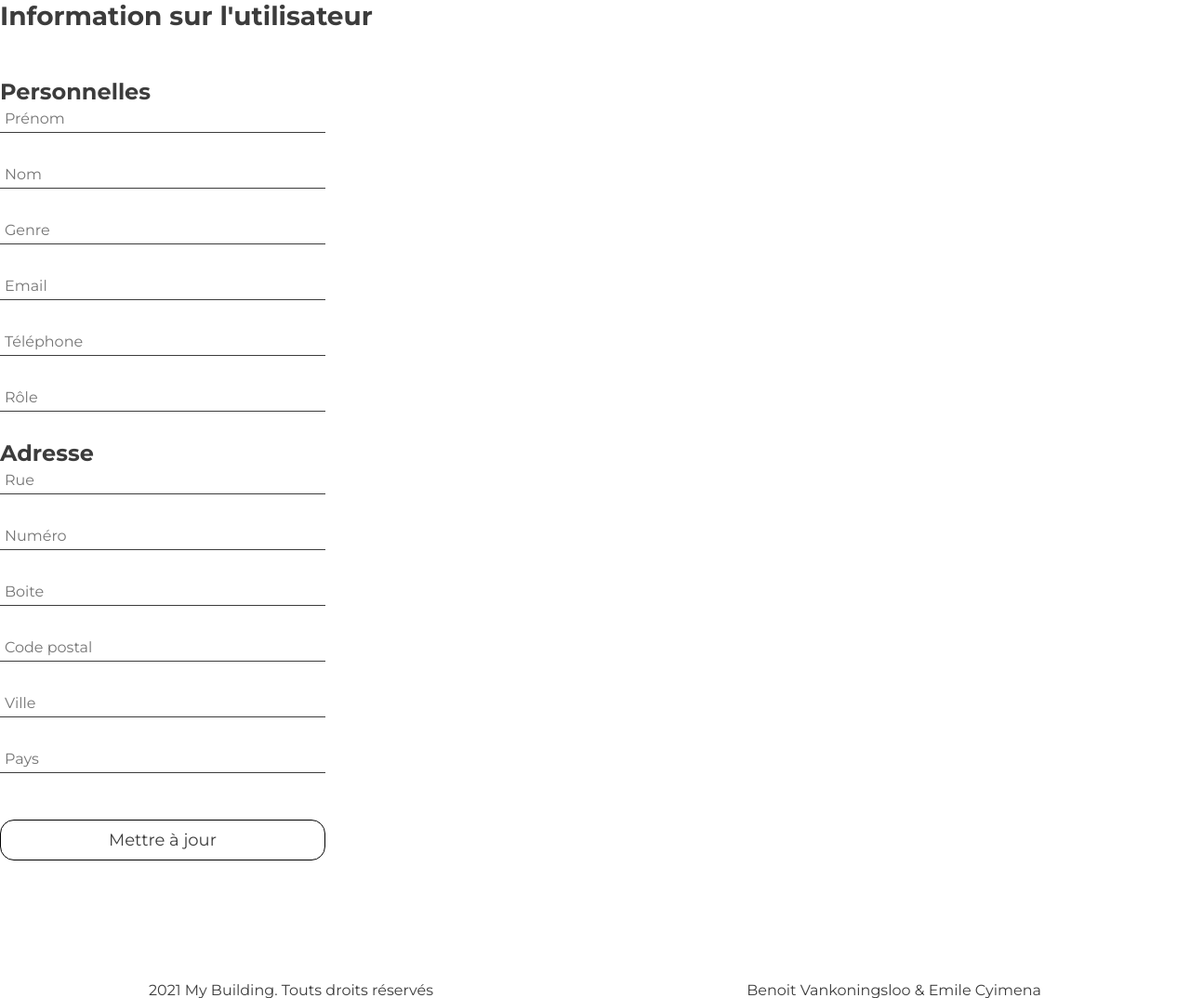
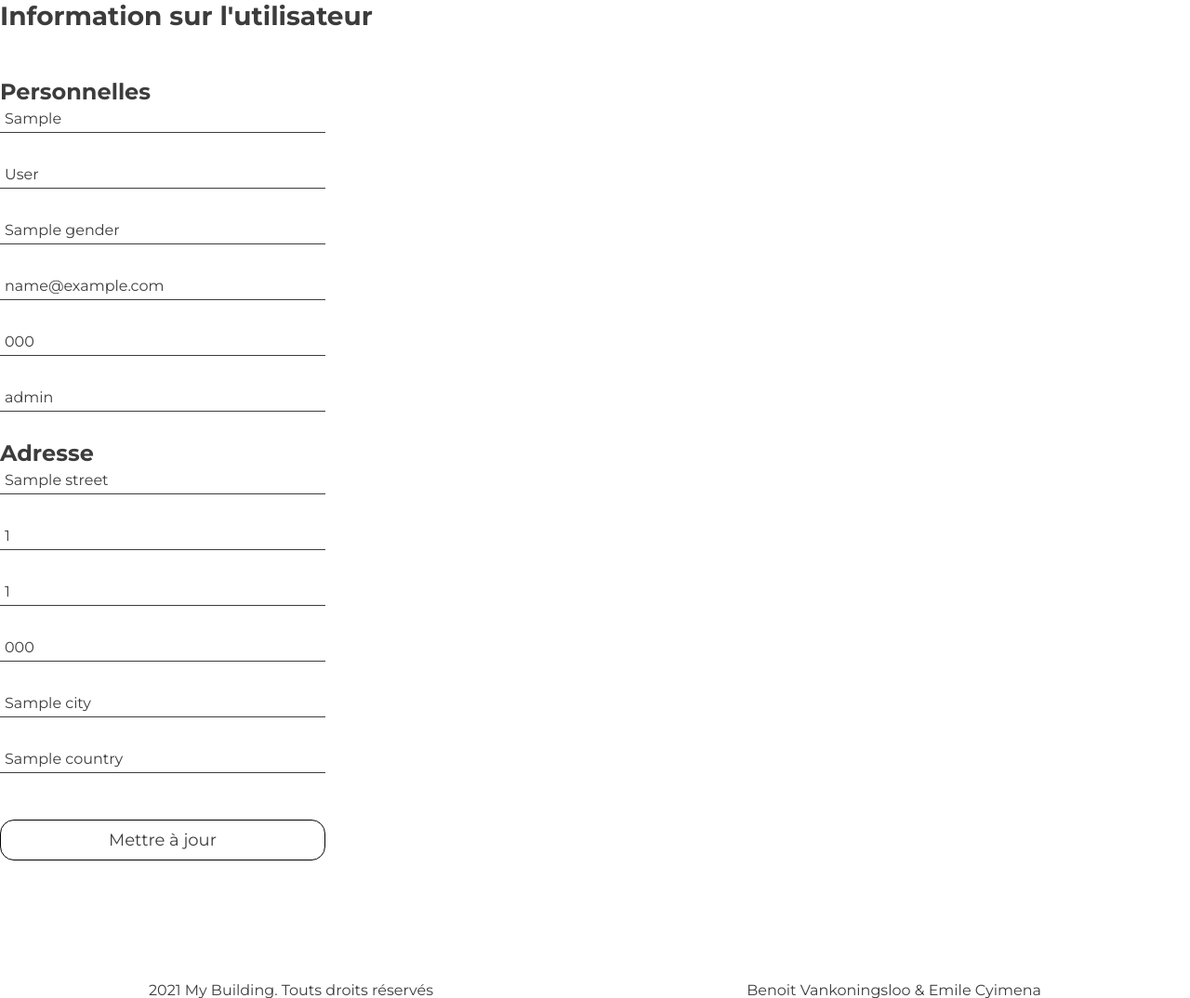
Before and after one commit to cyimena09/my-building, a PHP site: template views/user/one.php in a window 1280 px wide. Shown: the part 99-1173 px from the top of the page at 93% size. Run offline with PHP 8.4, Linux system fonts and the light colour scheme; the template is opened without the code that fills it: most values are stand-ins (such as "Sample title", 1, 10 or a date in 2020); data that the repository does not hold is empty; some libraries are stand-ins or nearby versions.

Commit message:
dev apartment in building, user in apartment and update database

```diff
--- a/controllers/MainController.php
+++ b/controllers/MainController.php
@@ -3,8 +3,6 @@
 class MainController extends AbstractController {
 
     public function index() {
-        $user = $this->isLogged();
-
         include('../views/header.php');
         include('../views/main.php');
         include('../views/footer.php');
--- a/controllers/UserController.php
+++ b/controllers/UserController.php
@@ -18,8 +18,8 @@ class UserController extends AbstractController {
     }
 
     public function show ($id) {
-        $user = $this->isLogged();
-        $user = $this->dao->getUserById($id);
+        $user = $this->isLogged(); // attention ici il s'agit de vérifier que l'utilisateur est connecté
+        $userInfo = $this->dao->getUserById($id); // cette variable contient les informations de l'utilisateur à afficher
 
         $content = '../views/user/one.php';
         include ('../views/header.php');
--- a/data.sql
+++ b/data.sql
@@ -18,8 +18,8 @@ VALUES
 -- User
 INSERT INTO user(firstname, lastname, email, phone, gender, role, password, fkAddress, fkApartment )
 VALUES
-('Emile', 'Cyimena', 'cyimena09@hotmail.com', '0484090853', 'M', 'TENANT', '$2y$10$AKWxJHelS825lfPhx4rAG.dI0TX7bvQgsPzyFzQOB576rKF.U/8y2', 1, 1),
-('Benoit', 'Vankoningsloo', 'benoit@hotmail.com', '0477213465', 'M', 'TENANT', '$2y$10$AKWxJHelS825lfPhx4rAG.dI0TX7bvQgsPzyFzQOB576rKF.U/8y2', 2, 1),
+('Emile', 'Cyimena', 'cyimena09@hotmail.com', '0484090853', 'M', 'SYNDIC', '$2y$10$AKWxJHelS825lfPhx4rAG.dI0TX7bvQgsPzyFzQOB576rKF.U/8y2', 1, null),
+('Benoit', 'Vankoningsloo', 'benoit@hotmail.com', '0477213465', 'M', 'SYNDIC', '$2y$10$AKWxJHelS825lfPhx4rAG.dI0TX7bvQgsPzyFzQOB576rKF.U/8y2', 2, 1),
 ('Amaury', 'Cyemezo', 'cyemezo@hotmail.com', '0499591245', 'M', 'SYNDIC', '$2y$10$AKWxJHelS825lfPhx4rAG.dI0TX7bvQgsPzyFzQOB576rKF.U/8y2', 3, 1),
 ('Alice', 'Malaika', 'malaika@hotmail.com', '0476134465', 'F', 'TENANT', '$2y$10$AKWxJHelS825lfPhx4rAG.dI0TX7bvQgsPzyFzQOB576rKF.U/8y2', 4, 1),
 ('Mike', 'Francois', 'mike@hotmail.com', '0488124678', 'M', 'TENANT', '$2y$10$AKWxJHelS825lfPhx4rAG.dI0TX7bvQgsPzyFzQOB576rKF.U/8y2', 5, 2),
--- a/models/dao/ApartmentDao.php
+++ b/models/dao/ApartmentDao.php
@@ -71,7 +71,9 @@ class ApartmentDao extends AbstractDao {
     public function instantiate ($result) {
         return new Apartment(
             !empty($result['idApartment']) ? $result['idApartment'] : 0,
-            $result['name']
+            $result['name'],
+            $result['fkOwner'],
+            $result['fkBuilding']
         );
     }
 
--- a/models/dao/UserDao.php
+++ b/models/dao/UserDao.php
@@ -31,6 +31,8 @@ class UserDao extends AbstractDao {
             $addressDao = new AddressDao();
             $userAddress = $addressDao->getAddressById($user->id);
             $user->address = $userAddress;
+
+            return $user;
         } catch (PDOException $e) {
             print $e->getMessage();
         }
--- a/models/entities/Apartment.php
+++ b/models/entities/Apartment.php
@@ -4,10 +4,14 @@
 class Apartment {
     private $id;
     private $name;
+    private $ownerId;
+    private $buildingId;
 
-    public function __construct($id, $name) {
+    public function __construct($id, $name, $ownerId, $buildingId) {
         $this->id = $id;
         $this->name = $name;
+        $this->ownerId = $ownerId;
+        $this->buildingId = $buildingId;
     }
 
     public function __get($prop) {
--- a/views/user/one.php
+++ b/views/user/one.php
@@ -7,32 +7,32 @@
 
         <div class="group">
             <label for="firstName"></label>
-            <input id="firstName" type="text" placeholder="Prénom" name="firstName" value="<?= $user->firstName; ?>">
+            <input id="firstName" type="text" placeholder="Prénom" name="firstName" value="<?= $userInfo->firstName; ?>">
         </div>
 
         <div class="group">
             <label for="lastName"></label>
-            <input id="lastName" type="text" placeholder="Nom" name="lastName" value="<?= $user->lastName; ?>">
+            <input id="lastName" type="text" placeholder="Nom" name="lastName" value="<?= $userInfo->lastName; ?>">
         </div>
 
         <div class="group">
             <label for="gender"></label>
-            <input id="gender" type="text" placeholder="Genre" name="gender" value="<?= $user->gender; ?>">
+            <input id="gender" type="text" placeholder="Genre" name="gender" value="<?= $userInfo->gender; ?>">
         </div>
 
         <div class="group">
             <label for="email"></label>
-            <input id="email" type="text" placeholder="Email" name="email" value="<?= $user->email; ?>">
+            <input id="email" type="text" placeholder="Email" name="email" value="<?= $userInfo->email; ?>">
         </div>
 
         <div class="group">
             <label for="phone"></label>
-            <input id="phone" type="text" placeholder="Téléphone" name="firstName" value="<?= $user->phone; ?>">
+            <input id="phone" type="text" placeholder="Téléphone" name="firstName" value="<?= $userInfo->phone; ?>">
         </div>
 
         <div class="group">
             <label for="role"></label>
-            <input id="role" type="text" placeholder="Rôle" name="role" value="<?= $user->role; ?>">
+            <input id="role" type="text" placeholder="Rôle" name="role" value="<?= $userInfo->role; ?>">
         </div>
 
         <!--        Adresse-->
@@ -40,27 +40,27 @@
 
         <div class="group">
             <label for="street"></label>
-            <input id="street" type="text" placeholder="Rue" name="street" value="<?= $user->address->street; ?>">
+            <input id="street" type="text" placeholder="Rue" name="street" value="<?= $userInfo->address->street; ?>">
         </div>
         <div class="group">
             <label for="houseNumber"></label>
-            <input id="houseNumber" type="text" placeholder="Numéro" name="houseNumber" value="<?= $user->address->houseNumber; ?>">
+            <input id="houseNumber" type="text" placeholder="Numéro" name="houseNumber" value="<?= $userInfo->address->houseNumber; ?>">
         </div>
         <div class="group">
             <label for="boxNumber"></label>
-            <input id="boxNumber" type="text" placeholder="Boite" name="boxNumber" value="<?= $user->address->boxNumber; ?>">
+            <input id="boxNumber" type="text" placeholder="Boite" name="boxNumber" value="<?= $userInfo->address->boxNumber; ?>">
         </div>
         <div class="group">
             <label for="zip"></label>
-            <input id="zip" type="text" placeholder="Code postal" name="zip" value="<?= $user->address->zip; ?>">
+            <input id="zip" type="text" placeholder="Code postal" name="zip" value="<?= $userInfo->address->zip; ?>">
         </div>
         <div class="group">
             <label for="city"></label>
-            <input id="city" type="text" placeholder="Ville" name="city" value="<?= $user->address->city; ?>">
+            <input id="city" type="text" placeholder="Ville" name="city" value="<?= $userInfo->address->city; ?>">
         </div>
         <div class="group">
             <label for="country"></label>
-            <input id="country" type="text" placeholder="Pays" name="country" value="<?= $user->address->country; ?>">
+            <input id="country" type="text" placeholder="Pays" name="country" value="<?= $userInfo->address->country; ?>">
         </div>
         <button>Mettre à jour</button>
     </form>
```
Also changed, not shown: controllers/ApartmentController.php (+14 -11 lines), views/apartment/one.php (+11 -2 lines).
